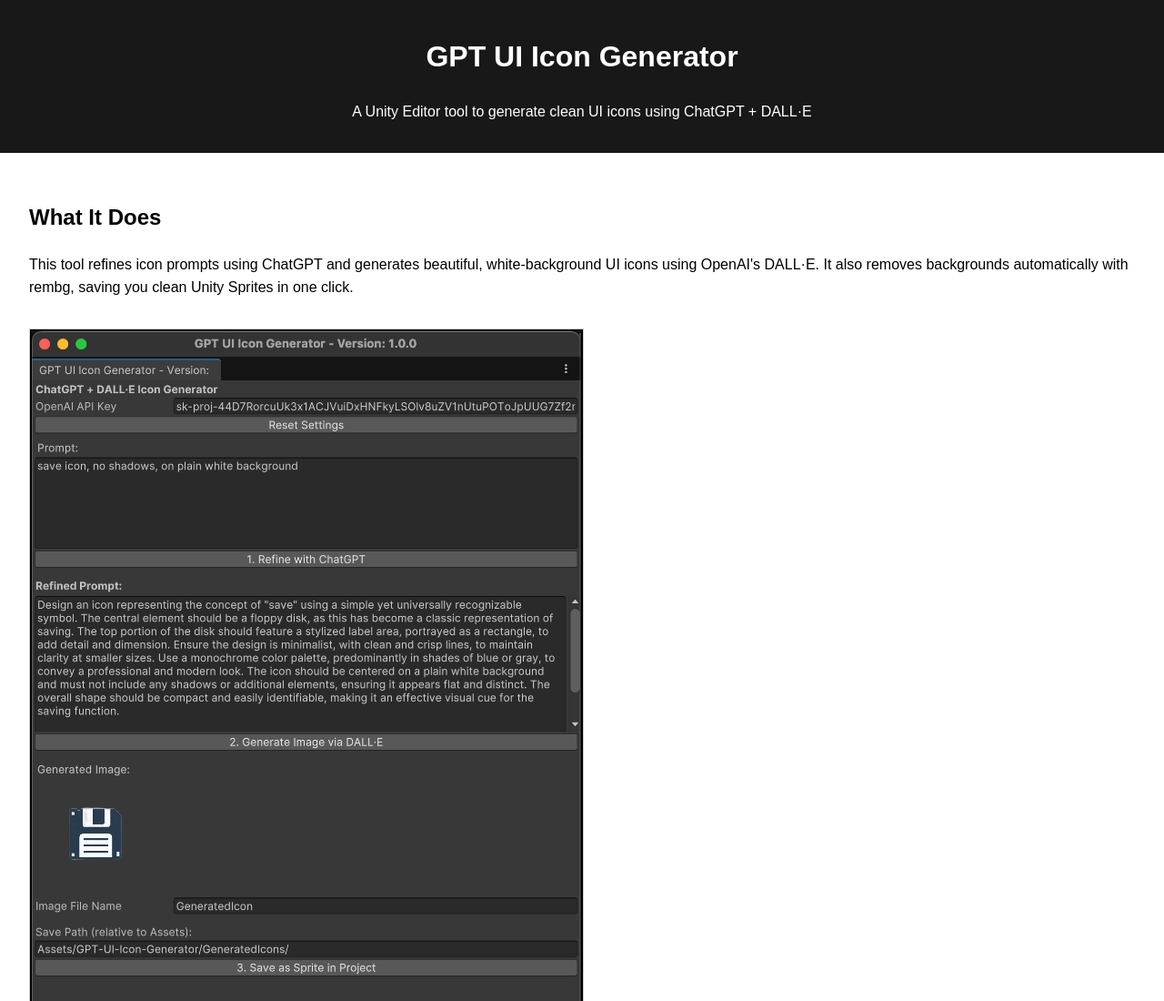
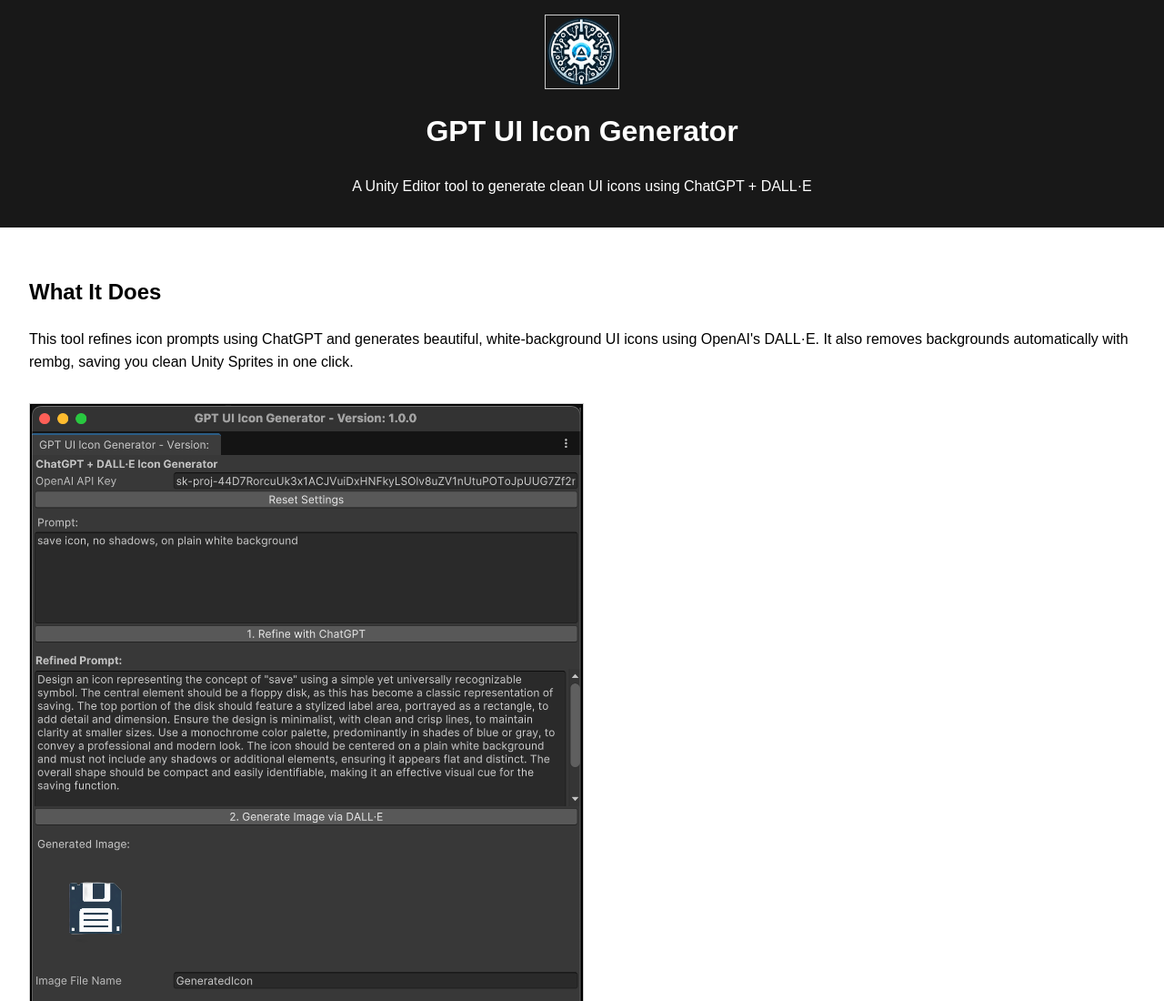
Before and after one commit to anatolii-hlushko/gpt-ui-icon-generator-site, a plain HTML site: page index.html in a window 1280 px wide. Shown: the top 1100 px of the page at 91% size. Drawn offline with Linux system fonts and the light colour scheme.

Commit message:
added logo

```diff
--- a/index.html
+++ b/index.html
@@ -1,4 +1,3 @@
-
 <!DOCTYPE html>
 <html lang="en">
 <head>
@@ -9,6 +8,7 @@
 </head>
 <body>
     <header>
+        <img src="images/ahdevtools_logo.png" alt="AHDevTools Logo" style="height: 80px; display: block; margin: 0 auto;" />
         <h1>GPT UI Icon Generator</h1>
         <p>A Unity Editor tool to generate clean UI icons using ChatGPT + DALL·E</p>
     </header>
```
Also changed, not shown: images/ahdevtools_logo.png (added).
